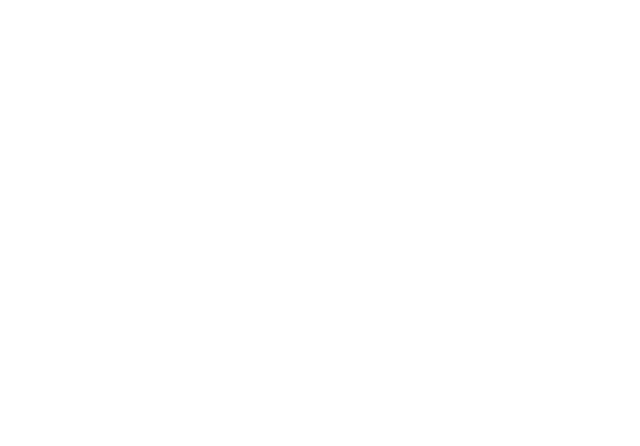
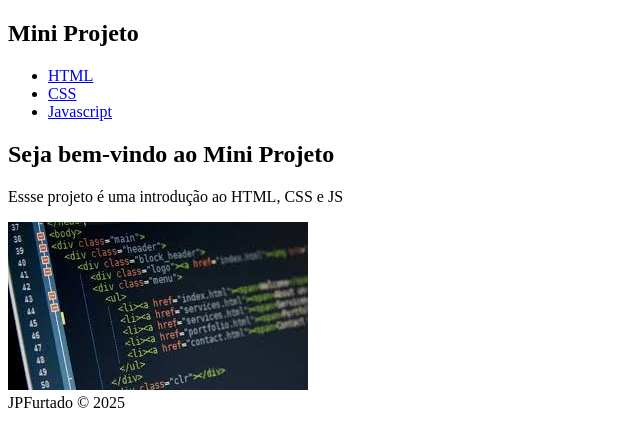
Before and after one commit to jpfurtado/HTML2025, a plain HTML site: page index.html in a window 1280 px wide. Shown: the whole page, without its empty margins (0-640 px from the left). Drawn offline with Linux system fonts and the light colour scheme.

Commit message:
Aleração de index.html, criação de aulaHTML.

```diff
--- a/index.html
+++ b/index.html
@@ -1,11 +1,29 @@
 <!DOCTYPE html>
-<html lang="en">
+<html lang="pt-br">
 <head>
     <meta charset="UTF-8">
     <meta name="viewport" content="width=device-width, initial-scale=1.0">
     <title>Aula sobre HTML / CSS / JS </title>
 </head>
 <body>
+   <nav>
+        <h2>Mini Projeto</h2>
+        <ul>
+            <li><a href="AulaHTML.html">HTML</a></li>
+            <li><a href="AulaCSS.html">CSS</a></li>
+            <li><a href="AulaJS.html">Javascript</a></li>
+        </ul>
+   </nav>
+   <section>
+    <h1>Seja bem-vindo ao Mini Projeto</h1>
+    <p>Essse projeto é uma introdução ao HTML, CSS e JS</p>
+    <a href="AulaHTML.html">
+        <img src="img/fundo.jpg" alt="imagem de fundo">
+    </a>
 
+   </section>
+   <footer>
+        JPFurtado &copy; 2025
+   </footer>
 </body>
 </html>
```
Also changed, not shown: AulaHTML.html (added, +26 -0 lines), img/fundo.jpg (added).
